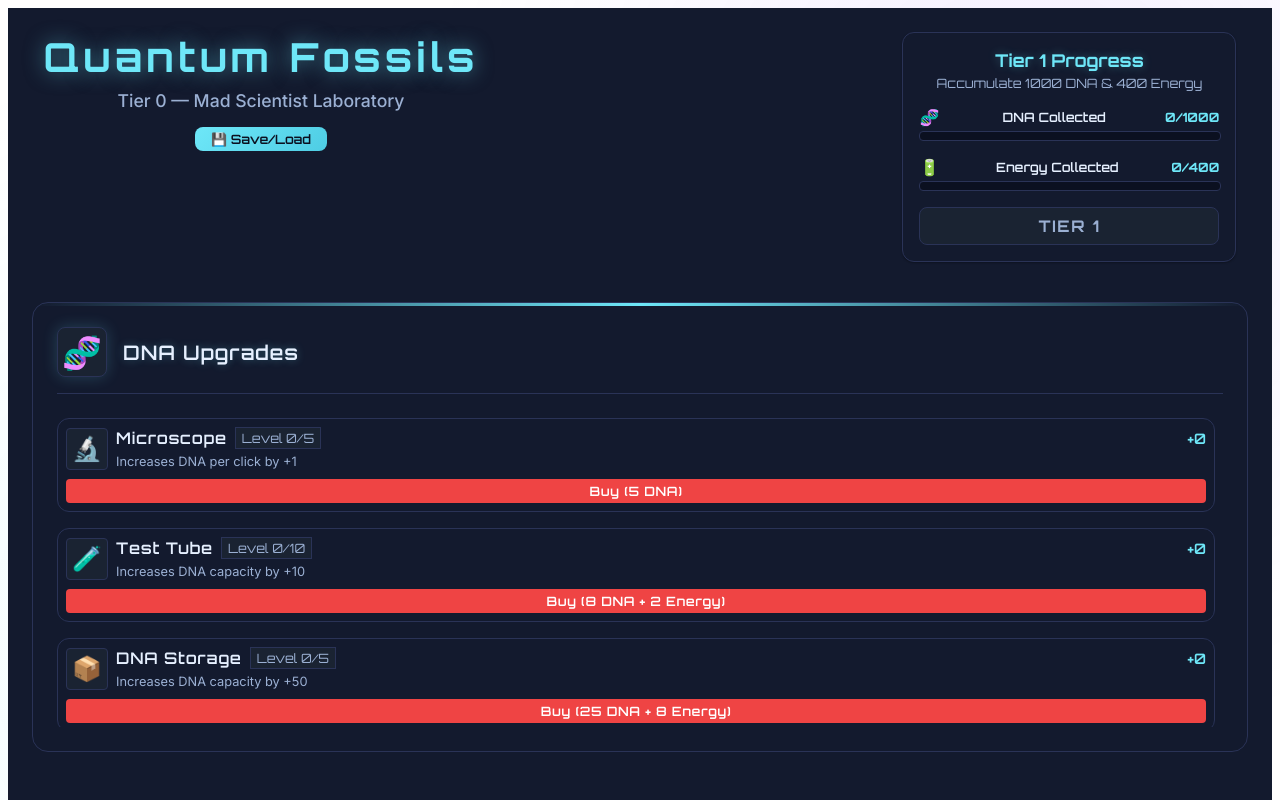
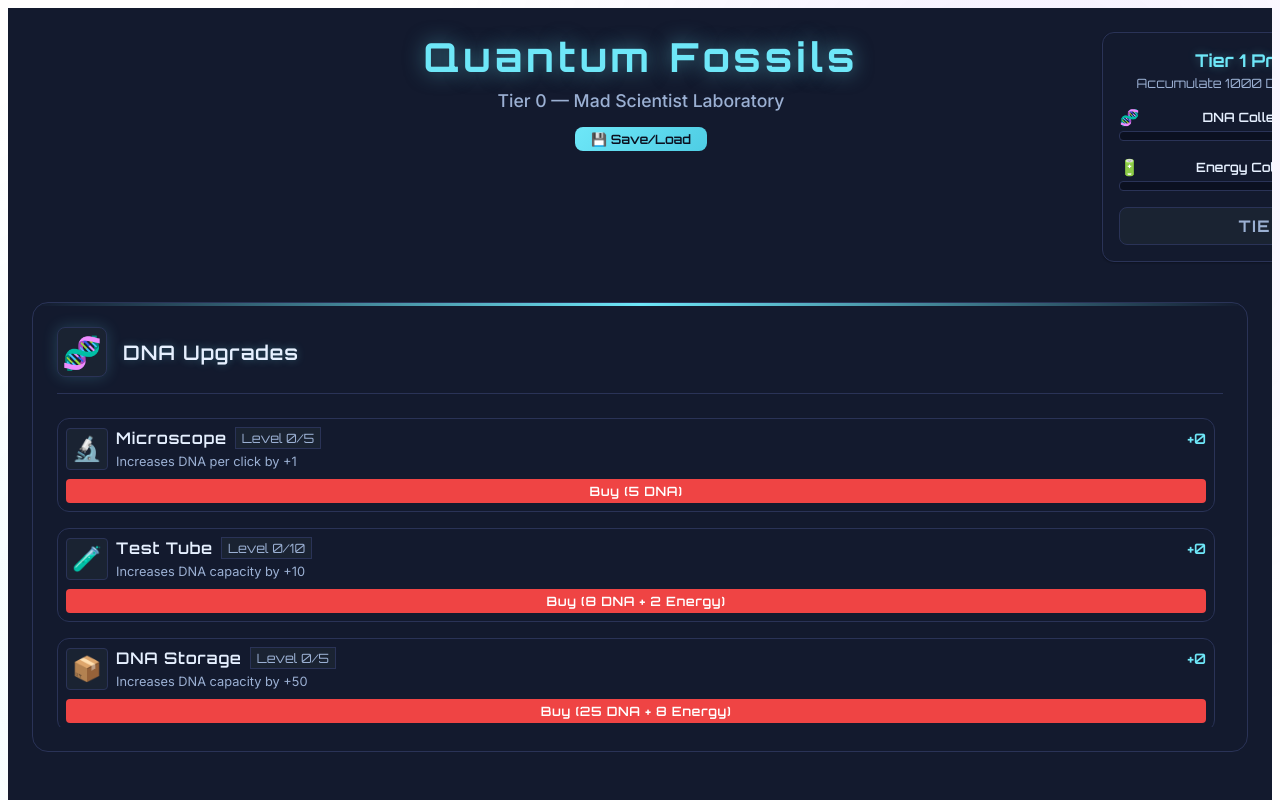
Before and after one commit to guilhermesmoreira/QuantumFossils, a React (Vite) app: page / in a window 1280 px wide. Shown: the top 800 px of the page. Built offline with nearby package versions, Linux system fonts and the light colour scheme; the HTML template or start-up script is replaced by a standard one.

Commit message:
tier0-0.1.1 - Tier1 Css adjusts

```diff
--- a/src/App.module.css
+++ b/src/App.module.css
@@ -70,6 +70,7 @@
   display: flex;
   gap: var(--space-sm);
   margin-top: var(--space-md);
+  transform: translateX(180px);
 }
 
 .saveButton {
@@ -109,6 +110,8 @@
   margin: 0 0 var(--space-sm) 0;
   text-shadow: 0 0 20px rgba(110, 231, 248, 0.5);
   letter-spacing: 0.1em;
+  transform: translateX(180px);
+
 }
 
 .subtitle {
@@ -116,6 +119,7 @@
   color: var(--color-text-secondary);
   margin: 0;
   font-weight: 500;
+  transform: translateX(180px);
 }
 
 .resources {
--- a/src/ui/components/Tier1Progress.module.css
+++ b/src/ui/components/Tier1Progress.module.css
@@ -10,7 +10,7 @@
   max-width: 300px;
   box-shadow: var(--shadow-sm);
   flex-shrink: 0;
-  margin-left: 400px;
+  transform: translateX(400px);
 }
 
 .header {
```
